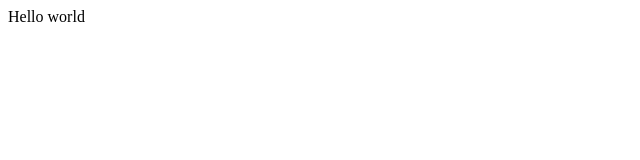
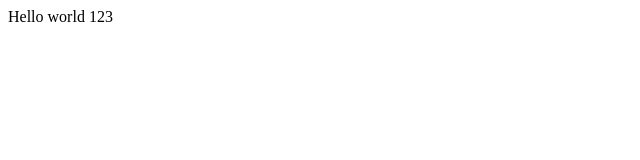
Before and after one commit to 6y6a/simple-song-list, a React (Create React App) app: page / in a window 1280 px wide. Shown: the top 160 px of the page, without its empty margins (0-640 px from the left). Built offline with nearby package versions, Linux system fonts and the light colour scheme.

Commit message:
write Hello world

```diff
--- a/src/components/App.js
+++ b/src/components/App.js
@@ -2,7 +2,7 @@ import React from 'react'
 
 const App = () => {
     return (
-        <div>Hello world</div>
+        <div>Hello world 123</div>
     )
 }
 
```
